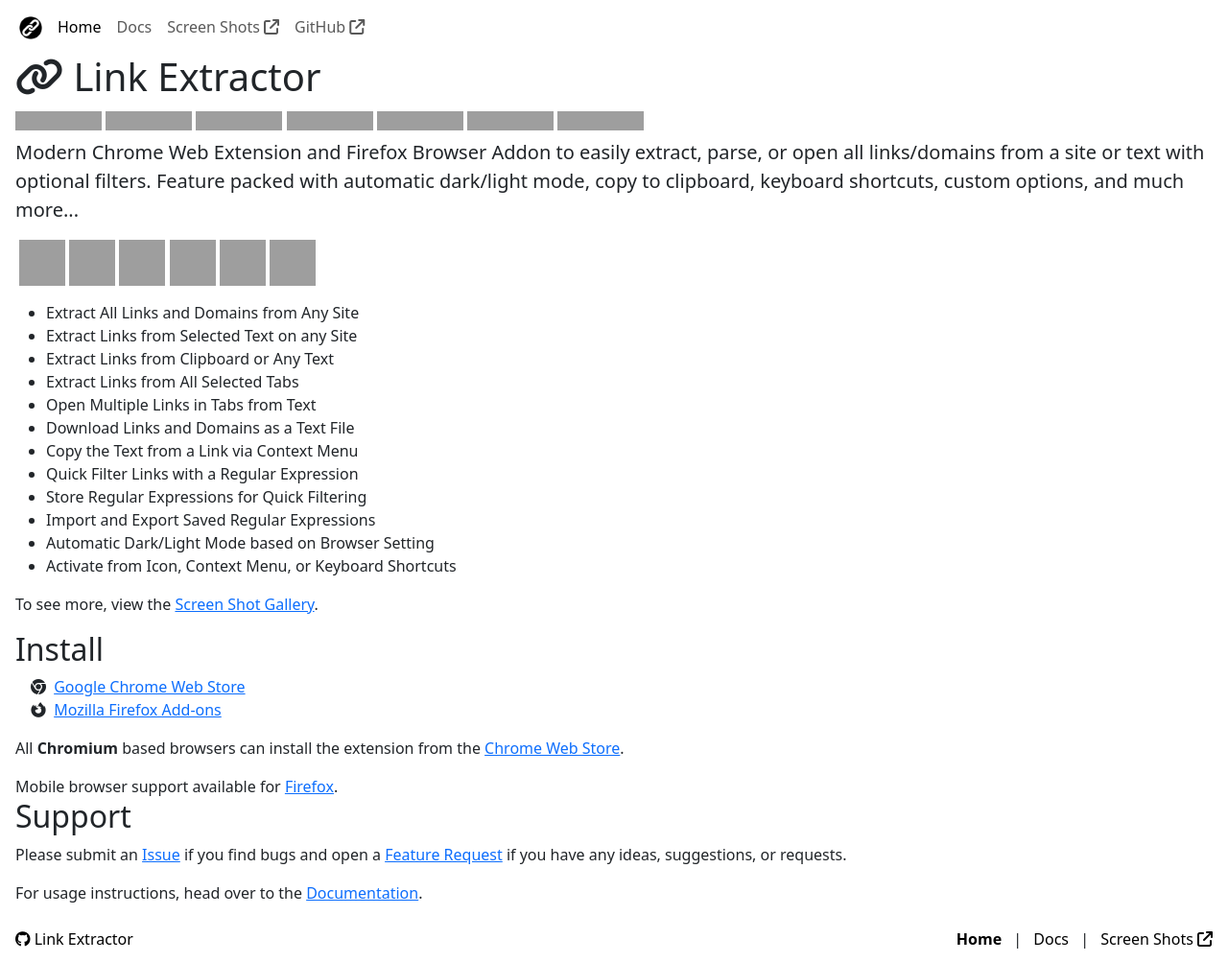
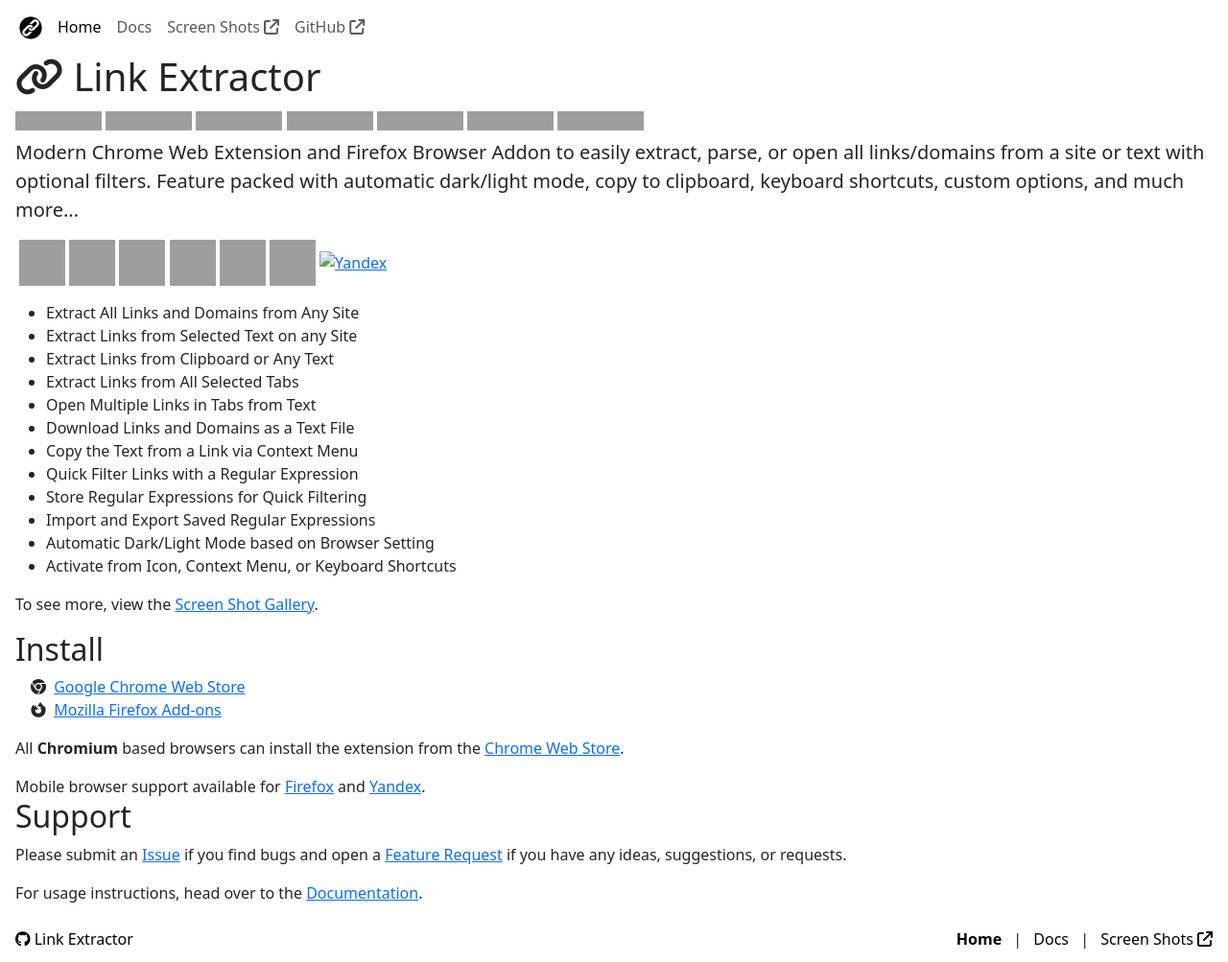
Before and after one commit to cssnr/link-extractor-site, a Jekyll site: the page built from src/html/index.html, in a window 1280 px wide, cut to the strip 0-1003 px from the top of the page. Shown: the whole strip at 96% size. Built offline with Jekyll 4.4.1, drawn with Linux system fonts in a browser that asks for light colours; comment, search, counter and statistics services are not loaded; grey boxes are pictures that could not be loaded.

```diff
--- a/src/html/index.html
+++ b/src/html/index.html
@@ -44,6 +44,8 @@
         <img alt="Brave" src="https://raw.githubusercontent.com/smashedr/logo-icons/master/browsers/brave_48.png" width="48" height="48" /></a>
     <a href="{{ site.chrome_url }}" target="_blank" title="Chromium">
         <img alt="Chromium" src="https://raw.githubusercontent.com/smashedr/logo-icons/master/browsers/chromium_48.png" width="48" height="48" /></a>
+    <a href="{{ site.chrome_url }}" target="_blank" title="Yandex">
+        <img alt="Yandex" src="https://raw.githubusercontent.com/smashedr/logo-icons/master/browsers/yandex_48.png" width="48" height="48" /></a>
 </div>
 
 <ul>
@@ -79,7 +81,8 @@
 </p>
 
 Mobile browser support available for
-<a href="{{ site.firefox_url }}" target="_blank">Firefox</a>.
+<a href="{{ site.firefox_url }}" target="_blank">Firefox</a> and
+<a href="{{ site.chrome_url }}" target="_blank">Yandex</a>.
 
 <h2>Support</h2>
 
--- a/src/html/uninstall.html
+++ b/src/html/uninstall.html
@@ -10,7 +10,7 @@
 <div class="d-flex align-items-center h-100">
     <div class="d-flex flex-grow-1 justify-content-center align-items-center w-100 my-2">
         <div class="col-sm-12 col-md-10 col-lg-8 col-xxl-6 m-auto">
-            <div id="login-outer" class="m-auto p-3">
+            <div id="login-outer" class="m-auto p-3 rounded rounded-4">
                 <div class="justify-content-center align-items-center mb-2 d-flex">
                     <img src="{{ "/media/logo.png" | relative_url }}" class="img-fluid float-start me-2" alt="{{ site.site_name }}" height="42" width="42">
                     <h1 class="align-middle mb-0">{{ site.site_name }}</h1>
```
Also changed, not shown: src/css/uninstall.css (+4 -3 lines).
